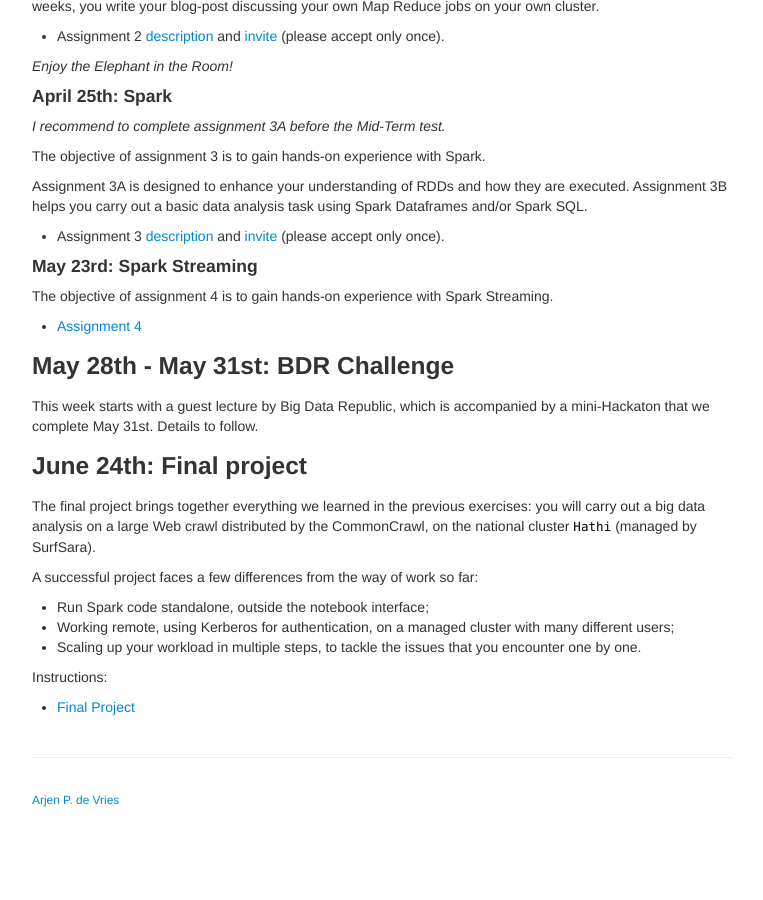
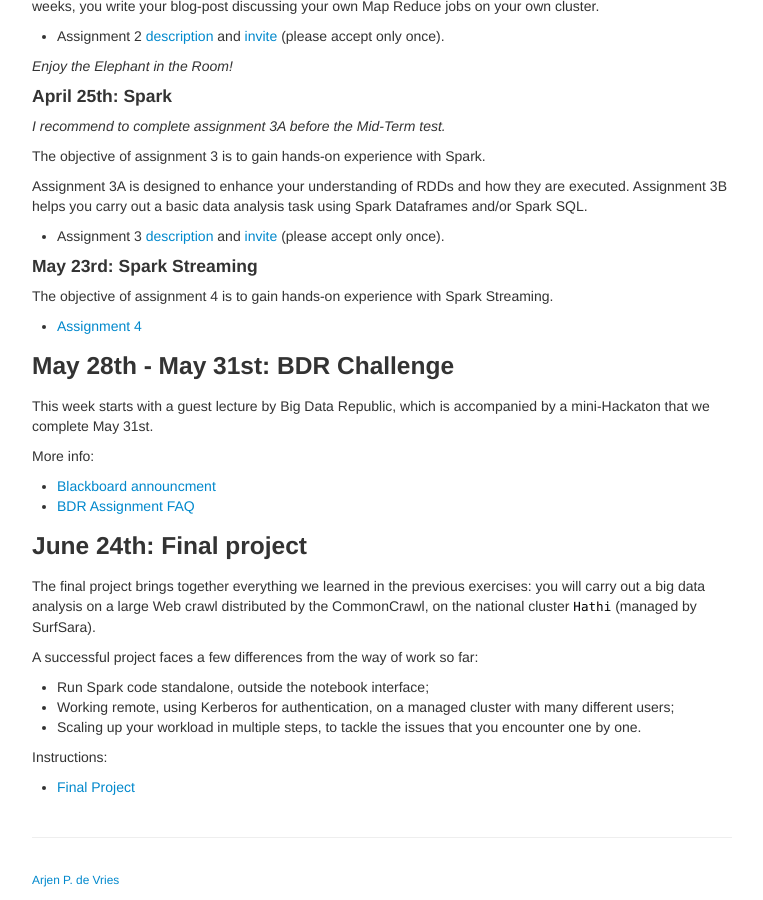
Before and after one commit to Thelukepet/course, a Jekyll site: the page built from index.md, in a window 1280 px wide and 900 px high, scrolled down 1311 px. Shown: the whole window, without its empty margins (258-1021 px from the left). Built offline with Jekyll 4.4.1, drawn with Linux system fonts in a browser that asks for light colours; before the commit the page ends 2131 px from its top, so only the background shows below that.

Commit message:
Updated for BDR assignment

```diff
--- a/index.md
+++ b/index.md
@@ -96,7 +96,11 @@ The objective of assignment 4 is to gain hands-on experience with Spark Streamin
 
 ### May 28th - May 31st: BDR Challenge
 
-This week starts with a guest lecture by Big Data Republic, which is accompanied by a mini-Hackaton that we complete May 31st. Details to follow.
+This week starts with a guest lecture by Big Data Republic, which is accompanied by a mini-Hackaton that we complete May 31st.
+
+More info:
++ [Blackboard announcment](https://blackboard.ru.nl/webapps/blackboard/execute/announcement?method=search&context=mybb&searchSelect=_115038_1)
++ [BDR Assignment FAQ](https://github.com/rubigdata/forum-2018/issues/17)
 
 ### June 24th: Final project
 
```
